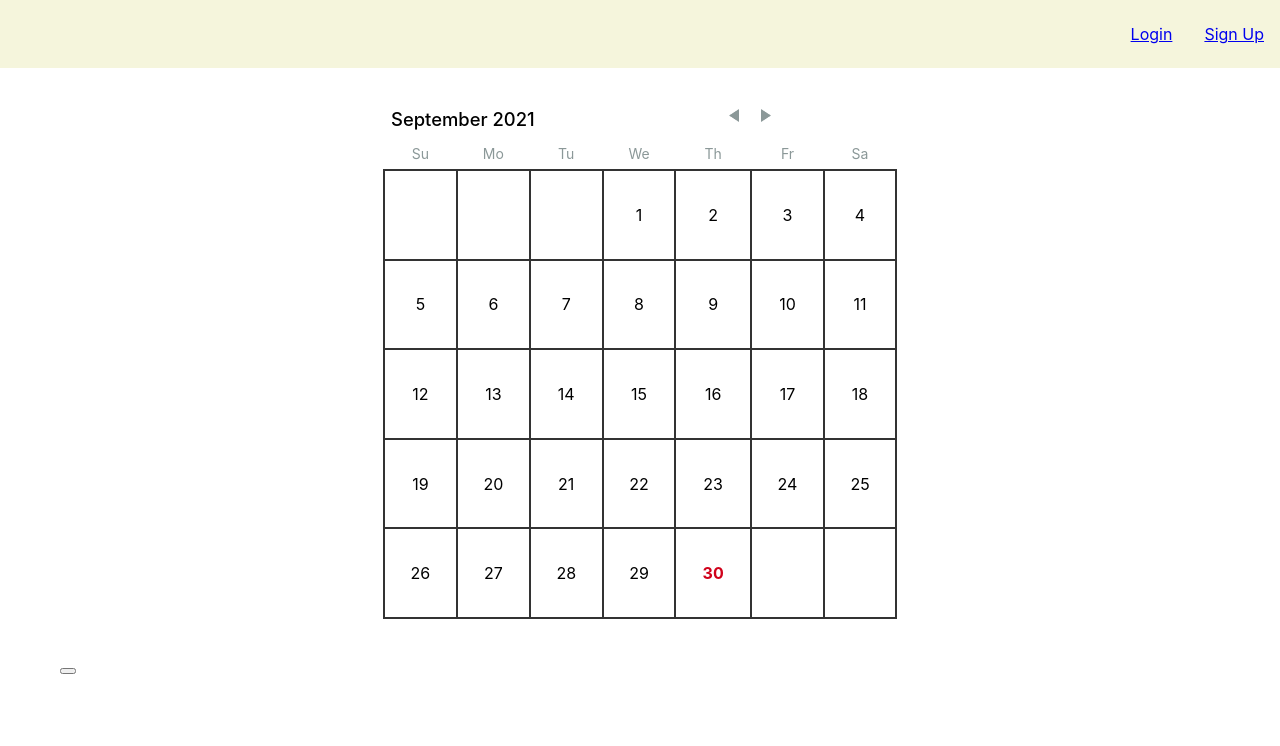
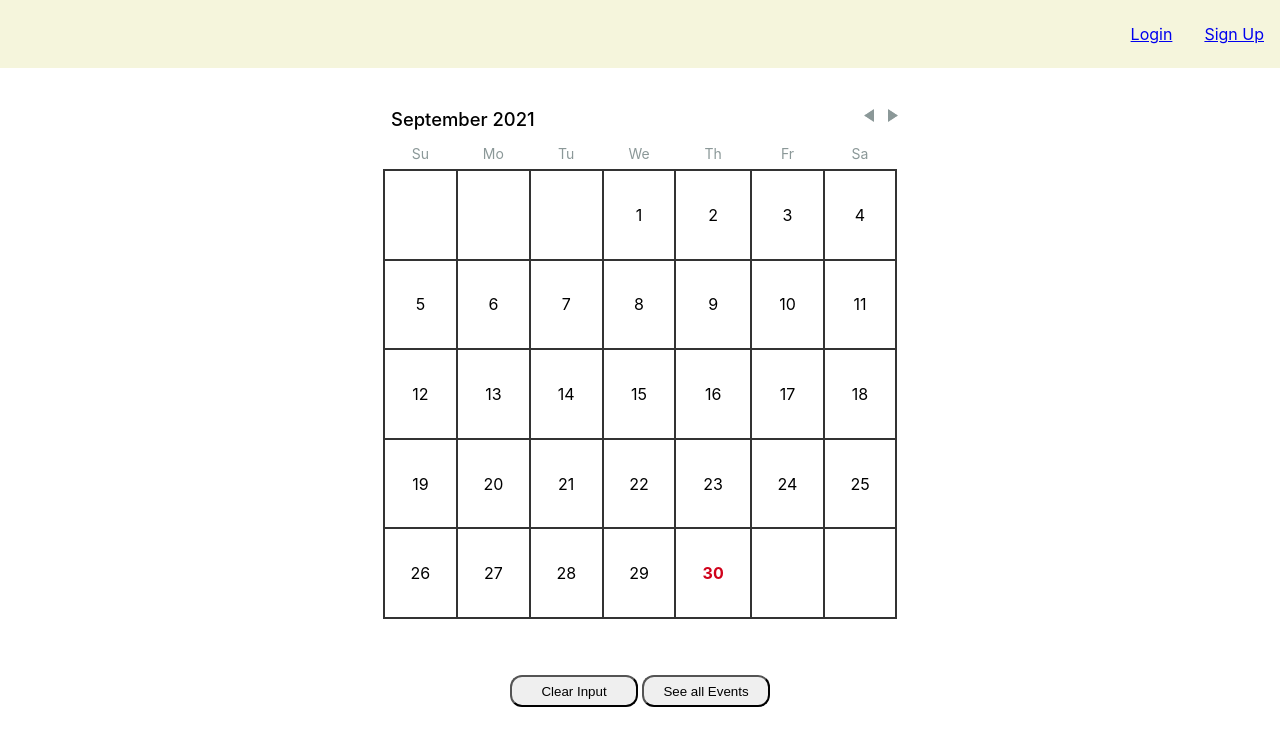
Before and after one commit to chadtarpey615/run-fit, a React (Create React App) app in the folder frontend/: page /calendar in a window 1280 px wide. Shown: the top 746 px of the page. Built offline with nearby package versions, Linux system fonts and the light colour scheme.

Commit message:
created Events.js and saving created events to logged in user successfully

```diff
--- a/frontend/src/App.css
+++ b/frontend/src/App.css
@@ -1,7 +1,9 @@
-/* .App {
-  text-align: center;
+.App {
+  display: flex;
+  justify-content: center;
+  flex-direction: column;
 }
-
+/*
 .App-logo {
   height: 40vmin;
   pointer-events: none;
@@ -153,7 +155,8 @@
 }
 
 .DayPicker {
-  display: inline;
+  display: flex;
+  justify-content: center;
   margin: 20px 60px;
 }
 
@@ -162,16 +165,16 @@
 }
 
 .DayPicker-Navbar {
-  display: flex;
+  /* display: flex; */
 }
-
+/*
 .DayPicker-NavButton--next {
   margin-right: 40rem;
 }
 
 .DayPicker-NavButton--prev {
   margin-right: 42rem;
-}
+} */
 
 .run-form {
   display: flex;
@@ -193,6 +196,26 @@
   border-radius: 10px;
 }
 
+/* .calendar {
+  display: flex;
+} */
+
+.event-btn {
+  display: flex;
+  align-items: center;
+  justify-content: center;
+}
+
+.clear-btn {
+  margin-right: 4px;
+}
+.clear-btn,
+.show-btn {
+  width: 8rem;
+  height: 2rem;
+  border-radius: 12px;
+}
+/*
 @media only screen and (max-width: 1400px) {
   .DayPicker-NavButton--next {
     margin-right: 30rem;
@@ -246,4 +269,4 @@
   .DayPicker-NavButton--prev {
     margin-right: 22rem;
   }
-}
+} */
--- a/frontend/src/App.js
+++ b/frontend/src/App.js
@@ -4,6 +4,7 @@ import LoginScreen from "./screens/LoginScreen"
 import RegisterScreen from "./screens/RegisterScreen"
 import HomeScreen from "./screens/HomeScreen"
 import CalendarScreen from "./screens/CalendarScreen"
+import Events from "./screens/Events"
 import Navbar from "./components/Navbar"
 import './App.css';
 
@@ -15,6 +16,7 @@ function App() {
         <Route path="/login" component={LoginScreen} />
         <Route path="/register" component={RegisterScreen} />
         <Route path="/calendar" component={CalendarScreen} />
+        <Route path="/all-events" component={Events} />
         <Route path="/" component={HomeScreen} exact />
       </div>
     </Router>
--- a/frontend/src/screens/CalendarScreen.js
+++ b/frontend/src/screens/CalendarScreen.js
@@ -1,5 +1,6 @@
 import React, { useState } from 'react'
 import DayPicker from 'react-day-picker';
+import { Link } from "react-router-dom"
 import { useDispatch, useSelector } from "react-redux"
 import { createEvent } from "../actions/eventActions"
 import 'react-day-picker/lib/style.css';
@@ -35,7 +36,10 @@ const CalendarScreen = () => {
             <DayPicker onDayClick={(e) => setSelectDay(e)}
 
             />
-            <button onClick={(e) => setSelectDay(null)}></button>
+            <div className="event-btn">
+                <button className="clear-btn" onClick={(e) => setSelectDay(null)}>Clear Input</button>
+                <Link to="/all-events"><button className="show-btn">See all Events</button></Link>
+            </div>
             {selectDay ? (
                 <form className="run-form" onSubmit={enterEventHandler}>
                     <h1>Add run event form </h1>
--- /dev/null
+++ b/frontend/src/screens/Events.js
@@ -0,0 +1,11 @@
+import React from 'react'
+
+const Events = () => {
+    return (
+        <div>
+            <h1>All Events</h1>
+        </div>
+    )
+}
+
+export default Events
```
